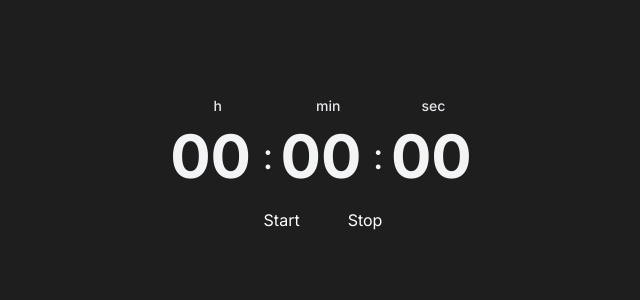
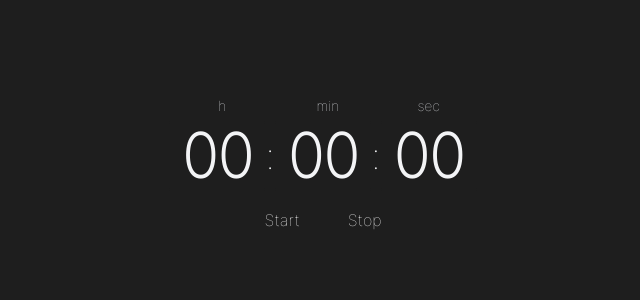
Before and after one commit to mirkobozzetto/smart_timer, a Next.js app: page / in a window 1280 px wide. Shown: the top 300 px of the page, without its empty margins (317-957 px from the left). Built offline with nearby package versions, Linux system fonts and the light colour scheme.

Commit message:
new font

```diff
--- a/app/components/NumericInput.tsx
+++ b/app/components/NumericInput.tsx
@@ -79,7 +79,7 @@ const NumericInput = forwardRef<HTMLInputElement, NumericInputProps>(
             onBlur={handleBlur}
             onSelect={(e) => e.currentTarget.select()}
           />
-          <span className="ml-1 text-4xl text-gray-100">{suffix}</span>
+          <span className="text-4xl text-gray-100">{suffix}</span>
         </div>
       </div>
     );
--- a/app/layout.tsx
+++ b/app/layout.tsx
@@ -1,9 +1,12 @@
 import clsx from "clsx";
 import type { Metadata } from "next";
-import { Inter } from "next/font/google";
+import { Inter_Tight } from "next/font/google";
 import "./globals.css";
 
-const inter = Inter({ subsets: ["latin"] });
+const inter = Inter_Tight({
+  subsets: ["latin"],
+  weight: "100",
+});
 
 export const metadata: Metadata = {
   title: "Apple Timer",
```
